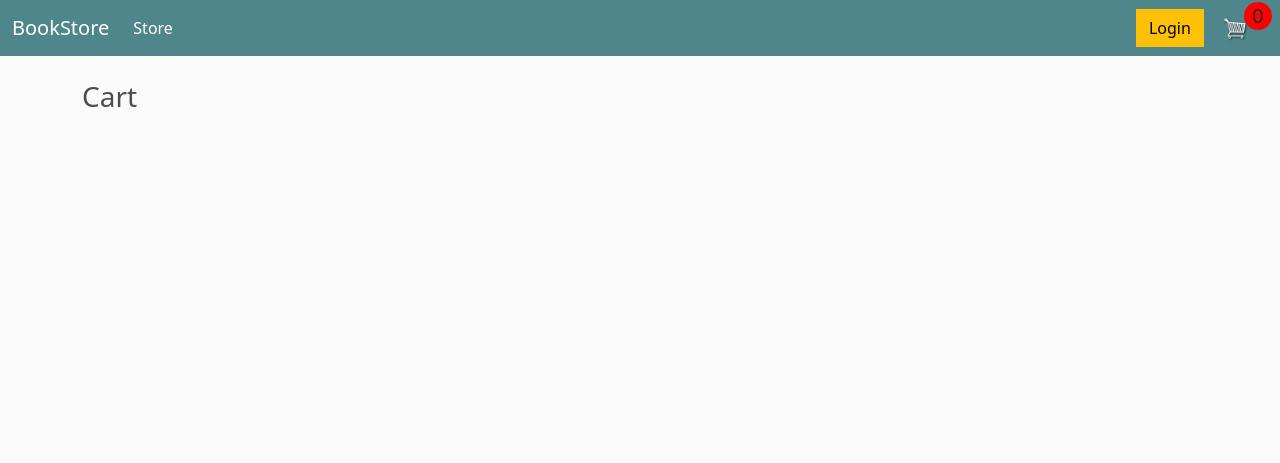
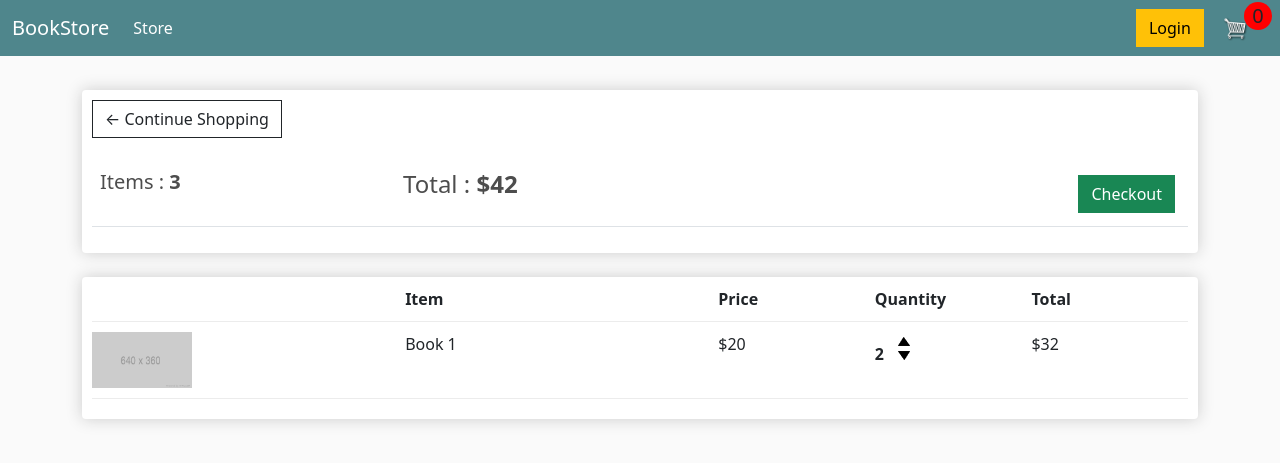
Before and after one commit to caominhtri1122001/BookStore, a Django app: template store/templates/store/cart.html in a window 1280 px wide. Shown: the top 463 px of the page. Run offline with Django 4.2, Linux system fonts and the light colour scheme; the template is opened without the code that fills it, so the values that code supplies are empty.

Commit message:
cart base

```diff
--- a/store/templates/store/cart.html
+++ b/store/templates/store/cart.html
@@ -2,6 +2,50 @@
 {% load static %}
 {% block content %}
 
-    <h3>Cart</h3>
+    <div class="row">
+        <div class="col-lg-12">
+            <div class="box-element">
+                <a href="{% url 'store' %}" class="btn btn-outline-dark">&#x2190; Continue Shopping</a>
+
+                <br>
+                <br>
+                <table class="table">
+                    <tr>
+                        <th><h5>Items : <strong>3</strong></h5></th>
+                        <th><h4>Total : <strong>$42</strong></h4></th>
+                        <th>
+                            <a href="{% url 'checkout' %}" style="float:right; margin:5px;"
+                                class="btn btn-success">Checkout</a>
+                        </th>
+                    </tr>
+                </table>
+            </div>
+
+            <br>
+            <div class="box-element">
+                <div class="cart-row">
+                    <div class="" style="flex:2"></div>
+                    <div class="" style="flex:2 ;"><strong>Item</strong></div>
+                    <div class="" style="flex: 1;"><strong>Price</strong></div>
+                    <div class="" style="flex: 1;"><strong>Quantity</strong></div>
+                    <div class="" style="flex: 1;"><strong>Total</strong></div>
+                </div>
+
+                <div class="cart-row">
+                    <div class="" style="flex: 2;"><img src="{% static 'images/placeholder.png' %}" alt="Book" class="row-image"></div>
+                    <div class="" style="flex: 2;"><p>Book 1</p></div>
+                    <div class="" style="flex: 1;">$20</div>
+                    <div class="" style="flex: 1;">
+                        <p class="quantity">2</p>
+                        <div class="quantity">
+                            <img src="{% static 'images/arrow-up.png' %}" alt="up" class="chg-quantity">
+                            <img src="{% static 'images/arrow-down.png' %}" alt="down" class="chg-quantity">
+                        </div>
+                    </div>
+                    <div style="flex: 1;"><p>$32</p></div>
+                </div>
+            </div>
+        </div>
+    </div>
 
 {% endblock content %}
```
Also changed, not shown: static/images/arrow-down.png (added), static/images/arrow-up.png (added).
